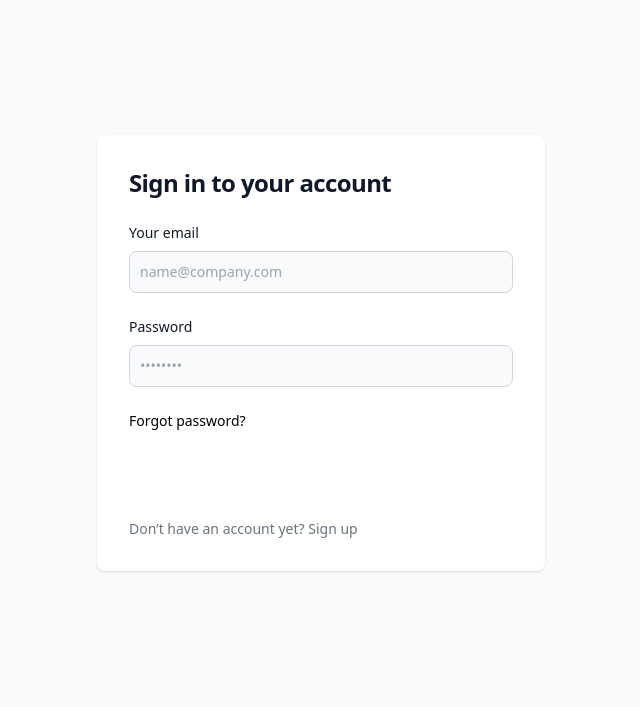
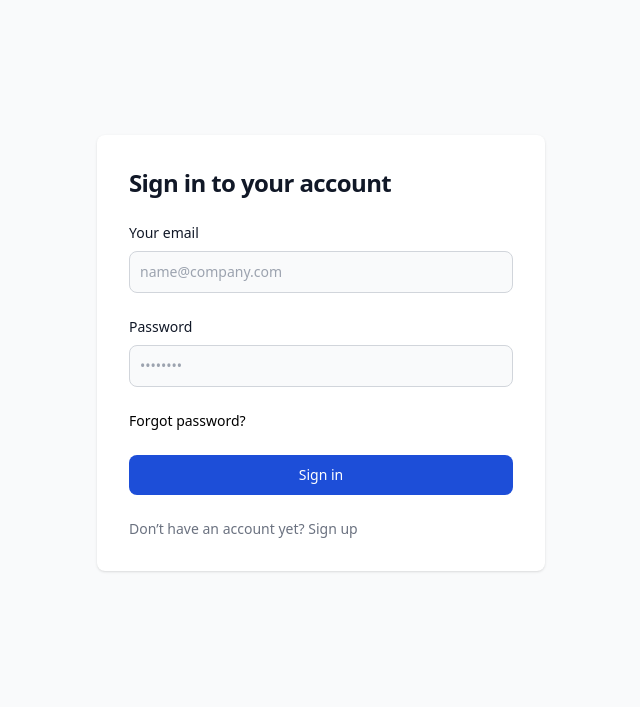
Before and after one commit to adxl/jojo-wango-library, a Django app: page /login/ in a window 1280 px wide. Shown: the part 93-800 px from the top of the page, without its empty margins (319-959 px from the left). Run offline with Django 4.2, Linux system fonts and the light colour scheme; some libraries are stand-ins or nearby versions.

Commit message:
unvisible button

```diff
--- a/templates/registration/login.html
+++ b/templates/registration/login.html
@@ -51,9 +51,10 @@
               >Forgot password?</a
             >
           </div>
+
           <button
             type="submit"
-            class="w-full text-white bg-primary-600 hover:bg-primary-700 focus:ring-4 focus:outline-none focus:ring-primary-300 font-medium rounded-lg text-sm px-5 py-2.5 text-center dark:bg-primary-600 dark:hover:bg-primary-700 dark:focus:ring-primary-800"
+            class="w-full text-white bg-blue-700 hover:bg-blue-800 focus:ring-4 focus:ring-blue-300 font-medium rounded-lg text-sm px-5 py-2.5 mr-2 mb-2 dark:bg-blue-600 dark:hover:bg-blue-700 focus:outline-none dark:focus:ring-blue-800"
           >
             Sign in
           </button>
```
